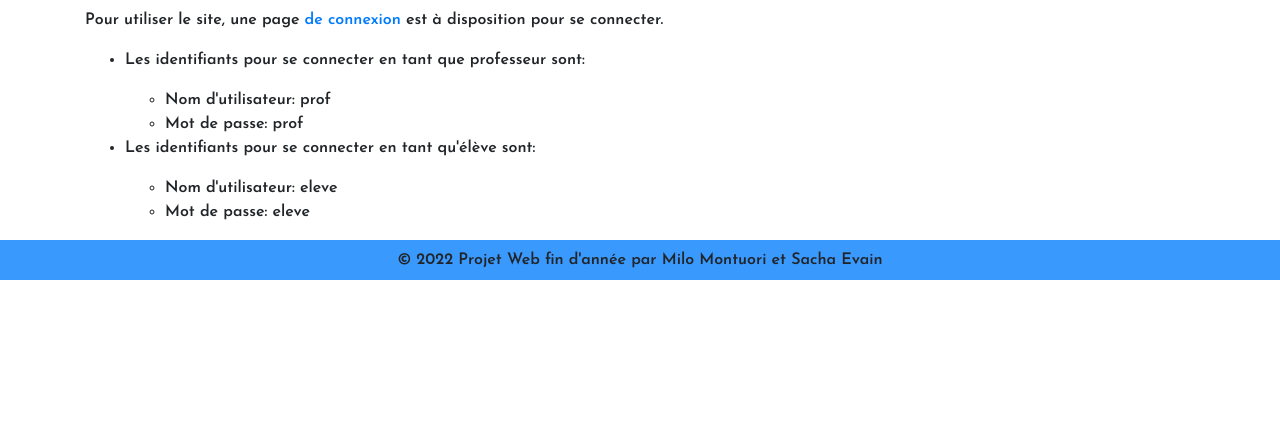
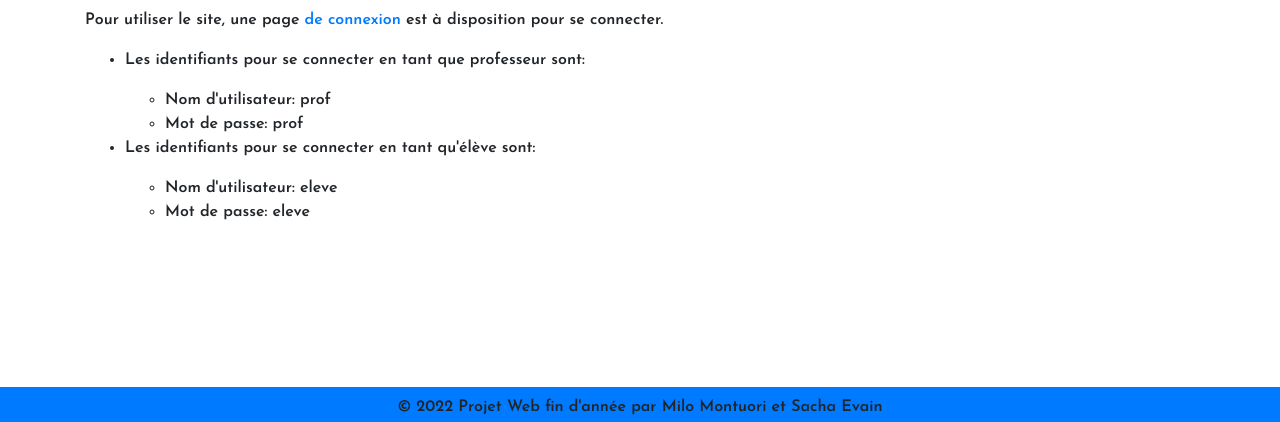
Before and after one commit to MylowMntr/PhpAurion, a PHP site: page /index.php in a window 1280 px wide. Shown: the part 378-800 px from the top of the page. Run offline with PHP 8.4, Linux system fonts and the light colour scheme.

Commit message:
up css footer

```diff
--- a/static/style.css
+++ b/static/style.css
@@ -59,8 +59,12 @@ input[type=submit]:hover {
 }
 
 
-footer{
-    position: absolute;
-    width: 100%;
-    background-color: #3a99fc;
+footer {
+    position: fixed;
+    height: 35px;
+    background-color: #007bff;
+    bottom: 0px;
+    left: 0px;
+    right: 0px;
+    margin-bottom: 0px;
 }
```
